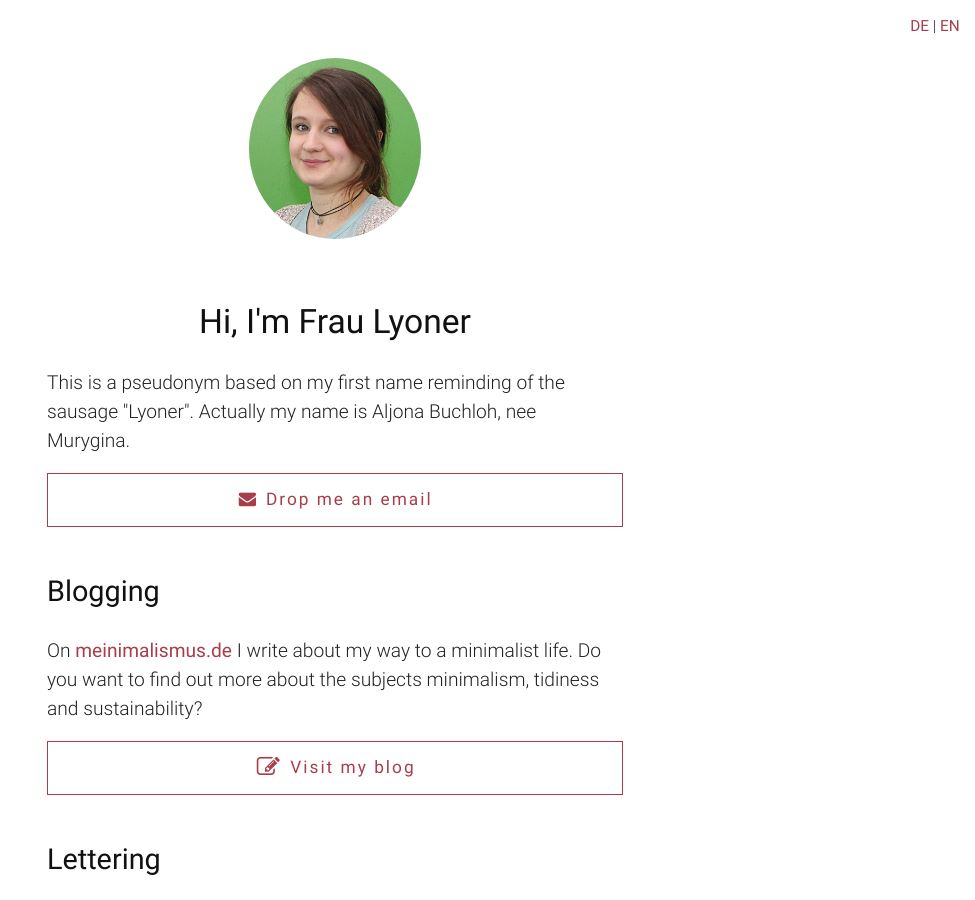
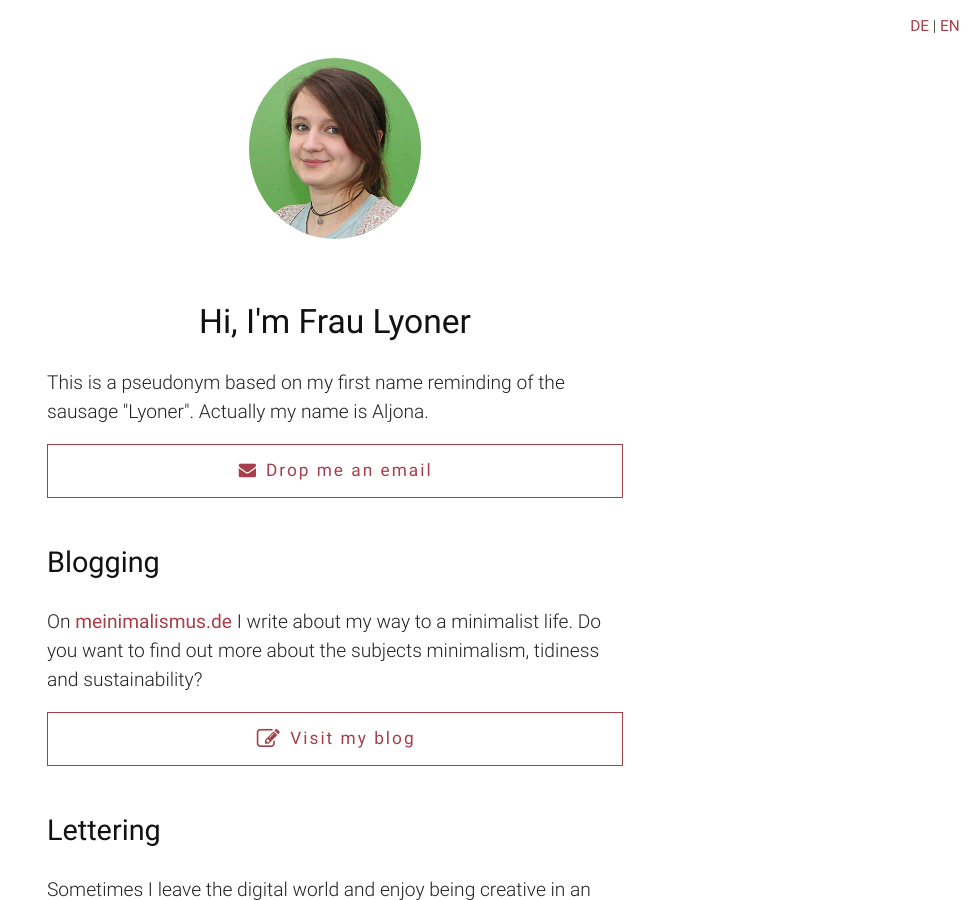
Before and after one commit to fraulyoner/fraulyoner.github.io, a Jekyll site: the page built from index_en.html, in a window 1280 px wide and 900 px high. Shown: the whole window, without its empty margins (305-1280 px from the left). Built offline with Jekyll 4.4.1, drawn with Linux system fonts in a browser that asks for light colours.

Commit message:
Update index_en.html

```diff
--- a/index_en.html
+++ b/index_en.html
@@ -7,7 +7,7 @@ layout: default
 
   <p>
     This is a pseudonym based on my first name reminding of the sausage
-    "Lyoner". Actually my name is Aljona Buchloh, nee Murygina.
+    "Lyoner". Actually my name is Aljona.
     <a class="button" href="mailto:{{ site.user.email }}">
       <i class="fa fa-fw fa-envelope"></i> Drop me an email
     </a>
```
